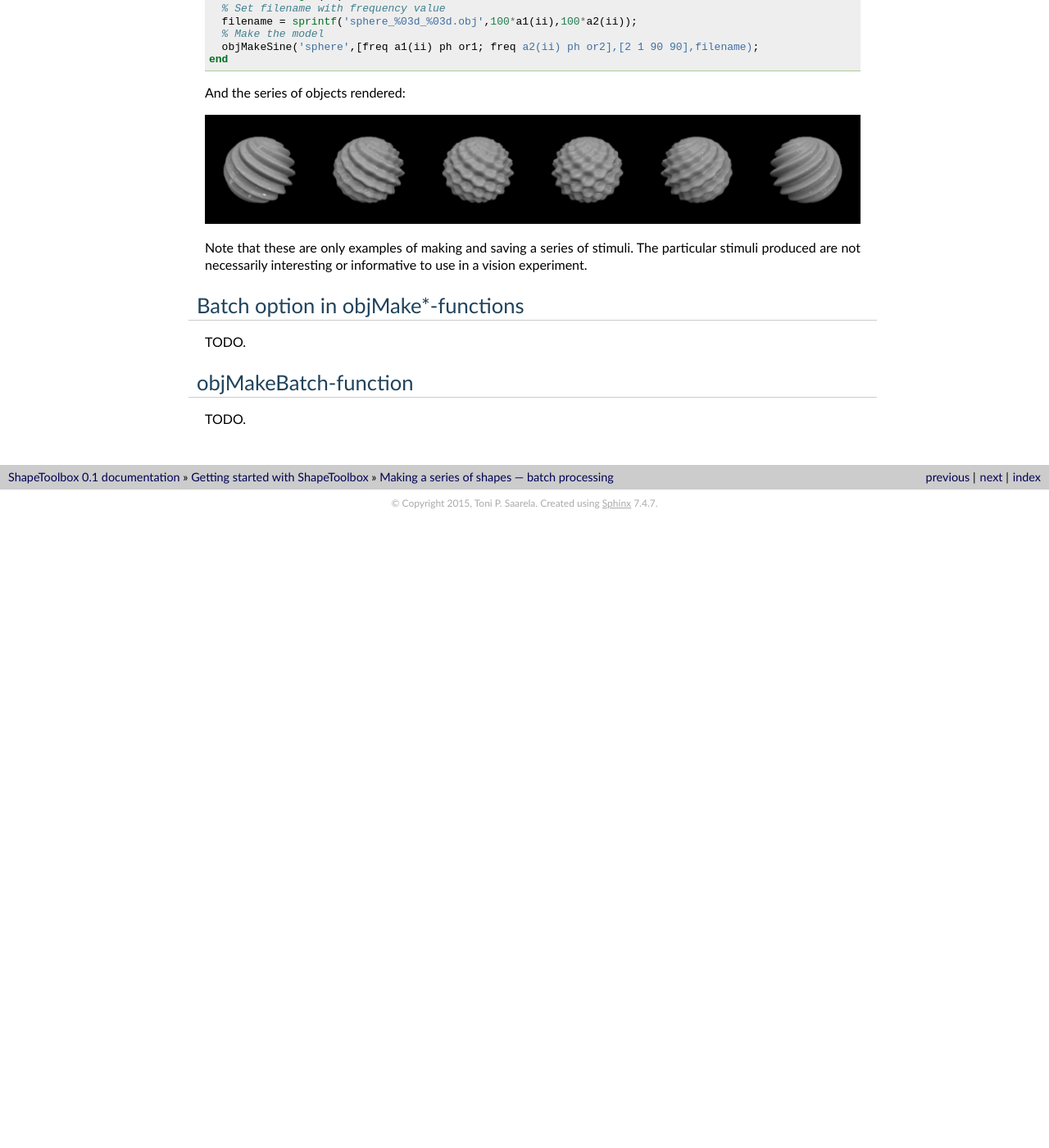
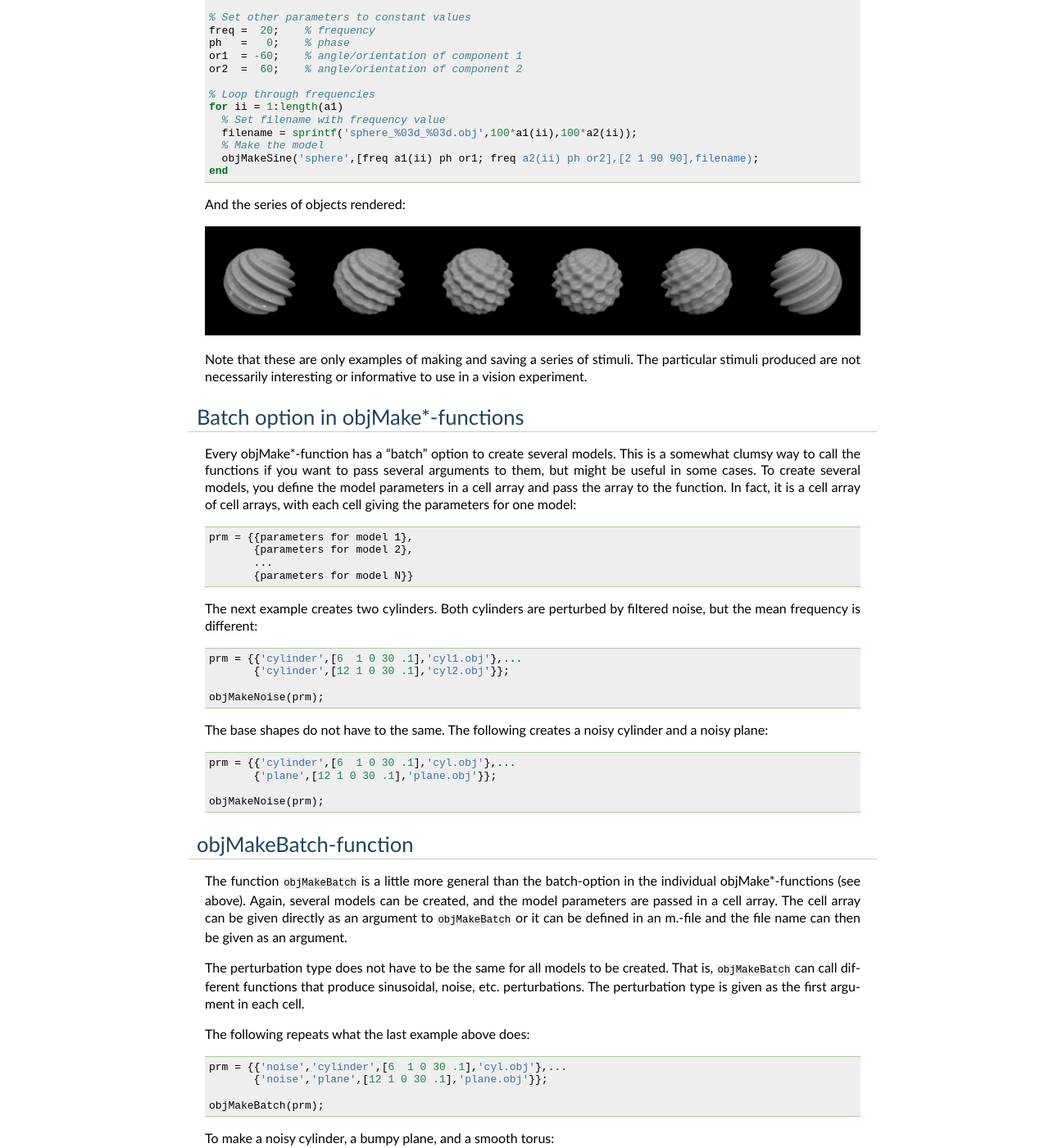
Before and after one commit to spitschan/ShapeToolbox, a Sphinx documentation site: the page built from doc/source/gs-batch.rst, in a window 1280 px wide and 1400 px high, scrolled down 1609 px. Shown: the whole window at 82% size. Built offline with Sphinx 7.4.7, drawn with Linux system fonts in a browser that asks for light colours; formulas are drawn with MathJax 3; before the commit the page ends 2239 px from its top, so only the background shows below that; some of the changed text lies outside the part shown.

Commit message:
Improved objMakeBatch.  Updated docs.

```diff
--- a/doc/source/gallery-moon.rst
+++ b/doc/source/gallery-moon.rst
@@ -10,14 +10,15 @@ A cratered moon
    :width: 400px
 
 
-This example uses two function, ``objMakeBump`` and
+This example uses two functions, ``objMakeBump`` and
 ``objMakeCustom``.  The first function is used to produce a slightly
 irregular sphere by adding large Gaussian bumps to a sphere.  This
 model is then passed to the second function to add "craters" to the
 sphere.
 
 First, we need a function that makes the craters.  The following is
-the contents of the file ``crater.m``::
+the contents of the file ``crater.m`` (you can copy it and save it in
+``crater.m``)::
 
   function C = crater(d,prm)
 
--- a/doc/source/gallery-spikysphere.rst
+++ b/doc/source/gallery-spikysphere.rst
@@ -28,7 +28,7 @@ Code::
   for ii = 1:length(a)
     filename = sprintf('spiky_%02d.obj',a(ii)*10);
     m(ii) = objMakeCustom('sphere',spike,[20 pi/4 a(ii) b r(ii)],...
-                          'npoints',[512 256],'mindist',pi/8,filename);
+                          'npoints',[256 512],'mindist',pi/8,filename);
   end
 
   % Show the models
--- a/doc/source/gs-batch.rst
+++ b/doc/source/gs-batch.rst
@@ -8,16 +8,22 @@ Making a series of shapes --- batch processing
 
 .. _gs-series:
 
+One of the purposes of |toolbox| is to provide a tool for making sets
+of stimuli with parametric variations in shape.  This section
+illustrates the creation of some example series.  There are different
+ways of creating a series of stimuli.  The first, of course, is just
+to call an objMake*-function repeatedly while changing the parameters
+of the shape.  This is demonstrated first.
+
+|toolbox| also has batch-options for creating several shapes with a
+single function call; these are illustrated further below.
 
 Making a series of stimuli
 ==========================
 
-One of the purposes of |toolbox| is to provide a tool for making
-sets of stimuli with parametric variations in shape.  This section
-illustrates the creation of some example series.  This section does
-not introduce any new functionality of the toolbox, it's just calling
-the now-familiar function :ref:`ref-objmakesine` inside a simple
-Octave/Matlab loop.
+This section does not introduce any new functionality of the toolbox,
+it's just calling the now-familiar function :ref:`ref-objmakesine`
+inside a simple Octave/Matlab loop.
 
 The first example has a single component.  The frequency is varied
 from 2 to 16 cycles while the other properties stay constant.  An
@@ -110,10 +116,80 @@ interesting or informative to use in a vision experiment.
 Batch option in objMake*-functions
 ==================================
 
-TODO.
+Every objMake*-function has a "batch" option to create several
+models.  This is a somewhat clumsy way to call the functions if you
+want to pass several arguments to them, but might be useful in some
+cases.  To create several models, you define the model parameters in a
+cell array and pass the array to the function.  In fact, it is a cell
+array of cell arrays, with each cell giving the parameters for one
+model:
+
+.. code-block:: none
+
+  prm = {{parameters for model 1},
+         {parameters for model 2},
+         ...
+         {parameters for model N}}
+
+The next example creates two cylinders.  Both cylinders are perturbed
+by filtered noise, but the mean frequency is different::
+
+  prm = {{'cylinder',[6  1 0 30 .1],'cyl1.obj'},...
+         {'cylinder',[12 1 0 30 .1],'cyl2.obj'}};
+
+  objMakeNoise(prm);
+
+The base shapes do not have to the same.  The following creates a
+noisy cylinder and a noisy plane::
+
+  prm = {{'cylinder',[6  1 0 30 .1],'cyl.obj'},...
+         {'plane',[12 1 0 30 .1],'plane.obj'}};
+
+  objMakeNoise(prm);
 
 
 objMakeBatch-function
 =====================
 
-TODO.
+The function ``objMakeBatch`` is a little more general than the
+batch-option in the individual objMake*-functions (see above).  Again,
+several models can be created, and the model parameters are passed in
+a cell array.  The cell array can be given directly as an argument to
+``objMakeBatch`` or it can be defined in an m.-file and the file name
+can then be given as an argument.
+
+The perturbation type does not have to be the same for all models to
+be created.  That is, ``objMakeBatch`` can call different functions
+that produce sinusoidal, noise, etc. perturbations.  The perturbation
+type is given as the first argument in each cell.
+
+The following repeats what the last example above does::
+
+  prm = {{'noise','cylinder',[6  1 0 30 .1],'cyl.obj'},...
+         {'noise','plane',[12 1 0 30 .1],'plane.obj'}};
+
+  objMakeBatch(prm);
+
+To make a noisy cylinder, a bumpy plane, and a smooth torus::
+
+  prm = {{'noise','cylinder',[6  1 0 30 .1],'cyl.obj'},...
+         {'bump','plane',[20 .1 .1],'plane.obj'},...
+         {'none','torus','torus.obj'}};
+
+  objMakeBatch(prm);
+
+The same can be done by defining the parameter cell array ``prm`` in
+an m-file and giving the filename as an input argument.  If the
+contents of the file ``modelparams.m`` is::
+
+  prm = {{'noise','cylinder',[6  1 0 30 .1],'cyl.obj'},...
+         {'bump','plane',[20 .1 .1],'plane.obj'},...
+         {'none','torus','torus.obj'}};
+
+you would call ``objMakeBatch`` as::
+
+  objMakeBatch('modelparams.m');
+
+In this case, ``modelparams.m`` should not contain anything else other
+than the cell array definition, and the cell array should be named
+``prm``.
--- a/doc/source/overview.rst
+++ b/doc/source/overview.rst
@@ -41,7 +41,7 @@ shape profile provided by the user.  These shapes can be further
 perturbed by different kinds of modulation.  The modulations include
 sinusoidal components, filtered noise, Gaussian bumps and dents, and
 other, user-defined perturbations.  User-defined perturbations include
-using matrices and images as bump maps, as well as perturbations
+using matrices and images as height maps, as well as perturbations
 defined by user-provided functions.  All parameters for the different
 perturbations are provided by the user, so one can easily produce
 parametrically varying shapes for experiment purposes.
```
Also changed, not shown: other parts of doc/source/overview.rst (+1 -1 lines), doc/source/gs-blending.rst (+62 -9 lines), doc/source/gs-combining.rst (+25 -0 lines), doc/images/gs-blenddemo.png (added), doc/images/gs-blenddemo2.png (added), doc/images/gs-comb-cyl.png (added), doc/images/gs-comb-pln.png (added), 1 other file.
